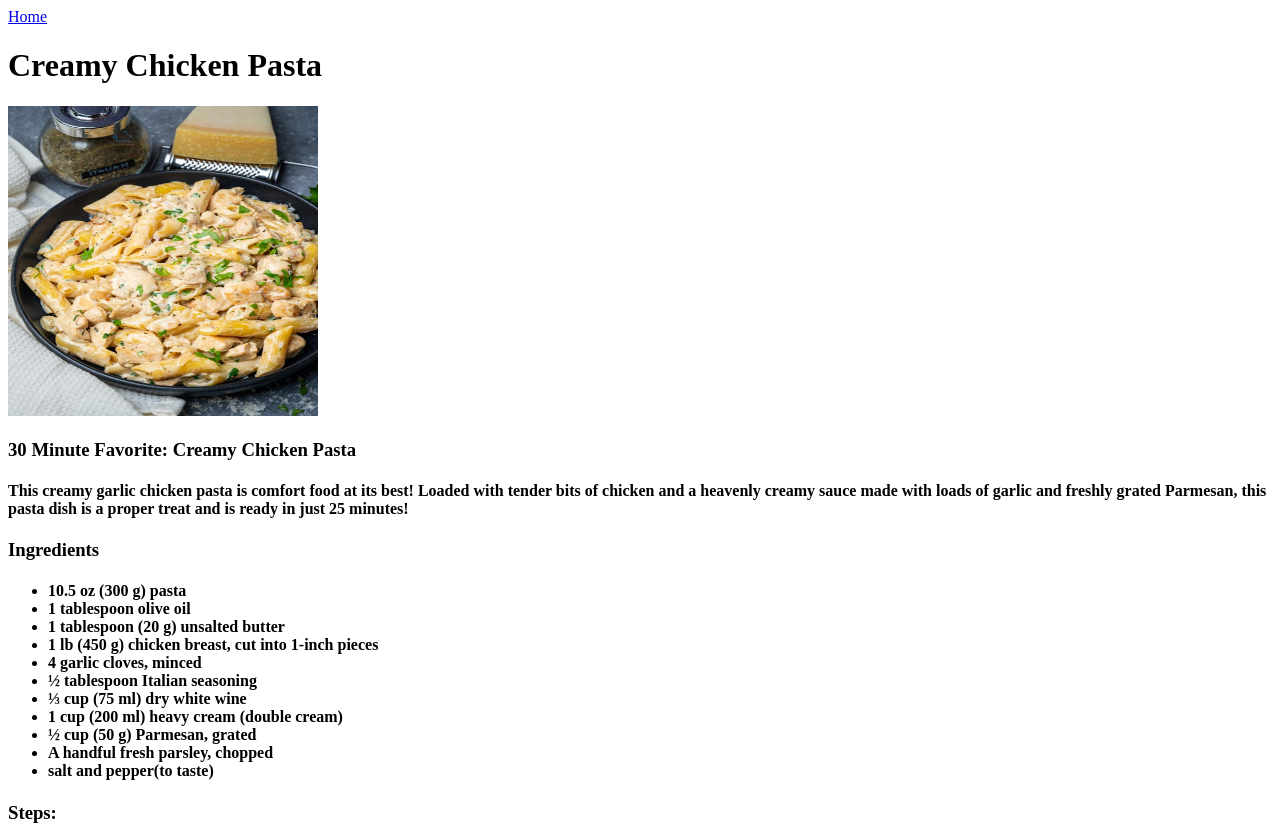
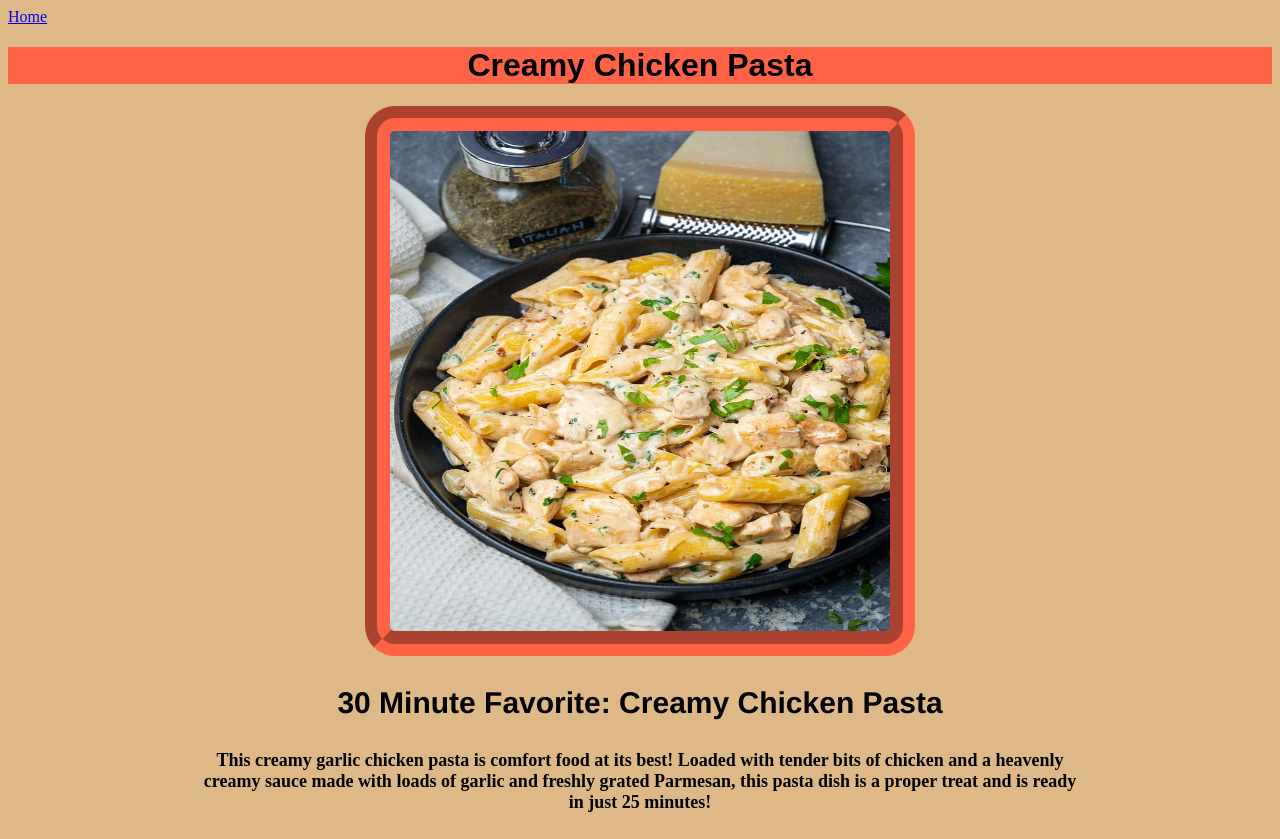
Before and after one commit to DanWaldrep/Odin_Recipes, a plain HTML site: page recipes/chicken_pasta/Creamy-Chicken-Pasta.html in a window 1280 px wide. Shown: the top 839 px of the page. Drawn offline with Linux system fonts and the light colour scheme.

Commit message:
create css page and edit to add design to page
-created and edited the css page file linked to
creamy chicken pasta html to add designs into the
webpage.
-added various color, font, and alignment effects
-tested all added code without issue

code has been checked and verified working

```diff
--- a/recipes/chicken_pasta/Creamy-Chicken-Pasta.html
+++ b/recipes/chicken_pasta/Creamy-Chicken-Pasta.html
@@ -4,21 +4,22 @@
     <meta charset="UTF-8">
     <meta name="viewport" content="width=device-width, initial-scale=1.0">
     <title>Creamy Chicken Pasta</title>
+    <link rel="stylesheet" href="chicken_style.css">
 </head>
 <body>
     <a href="../../index.html" >Home</a>
-    <h1><strong>Creamy Chicken Pasta</strong></h1>
-    <img src="../images/Creamy-Chicken-Pasta.jpg" height="310" width="310" alt="Creamy chicken pasta in a bowl">
-    <p><h3>30 Minute Favorite: Creamy Chicken Pasta</h3></p>
-    <p><h4>
+    <h1 class="heading">Creamy Chicken Pasta</h1>
+    <img class="img" src="../images/Creamy-Chicken-Pasta.jpg" height="310" width="310" alt="Creamy chicken pasta in a bowl">
+    <p><h3 class="category">30 Minute Favorite: Creamy Chicken Pasta</h3></p>
+    <p><h4 class="intro">
         This creamy garlic chicken pasta is comfort food at its best! Loaded with tender bits
         of chicken and a heavenly creamy sauce made with loads of garlic and freshly grated Parmesan,
         this pasta dish is a proper treat and is ready in just 25 minutes!
         </h4>
     </p>
-    <p><h3>Ingredients</h3></p>
+    <p><h3 class="category">Ingredients</h3></p>
     <p>
-        <ul><h4>
+        <ul><h4 class="Ingredients">
             <li>10.5 oz (300 g) pasta</li>
             <li>1 tablespoon olive oil</li>
             <li>1 tablespoon (20 g) unsalted butter</li>
@@ -34,9 +35,9 @@
 
         </h4></ul>
     </p>
-    <p><h3>Steps:</h3></p>
+    <p><h3 class="category">Steps:</h3></p>
     <p>
-        <ol><h3>
+        <ol><h3 class="steps">
             <li>Bring a large pot of pasta to a boil, salt it and cook the
                 pasta according to package directions.
                 Reserve a couple of cups of pasta water before draining.
--- /dev/null
+++ b/recipes/chicken_pasta/chicken_style.css
@@ -0,0 +1,60 @@
+
+html{
+    background-color: burlywood;
+}
+
+
+.heading{
+    font-family: Arial, Helvetica, sans-serif;
+    background-color: tomato;
+    text-align: center;
+}
+
+img {
+    display: block;
+    margin-left: auto;
+    margin-right: auto;
+    width:500px;
+    height:500px;
+    padding: 15;
+    border: 25px;
+    border-style: groove;
+    border-radius: 30px;
+    border-color: tomato;
+}
+
+.category {
+    text-align: center;
+    font-family: 'Franklin Gothic Medium', 'Arial Narrow', Arial, sans-serif;
+    font-size: 30px;
+    font-weight: bold;
+
+
+}
+
+
+.intro {
+
+font-size: large;
+    text-align: center;
+    display: block;
+    margin-left:15%;
+    margin-right: 15%;
+}
+
+.Ingredients {
+    font-size: 20px;
+    text-align:center;
+    display: block;
+    list-style: none;
+    margin-right: 2%;
+}
+
+.steps {
+    text-align: center;
+    font-family: 'Segoe UI', Tahoma, Geneva, Verdana, sans-serif;
+    list-style-position: inside;
+    font-size: 20px;
+    margin: 15px;
+    line-height: 40px;
+}
```
